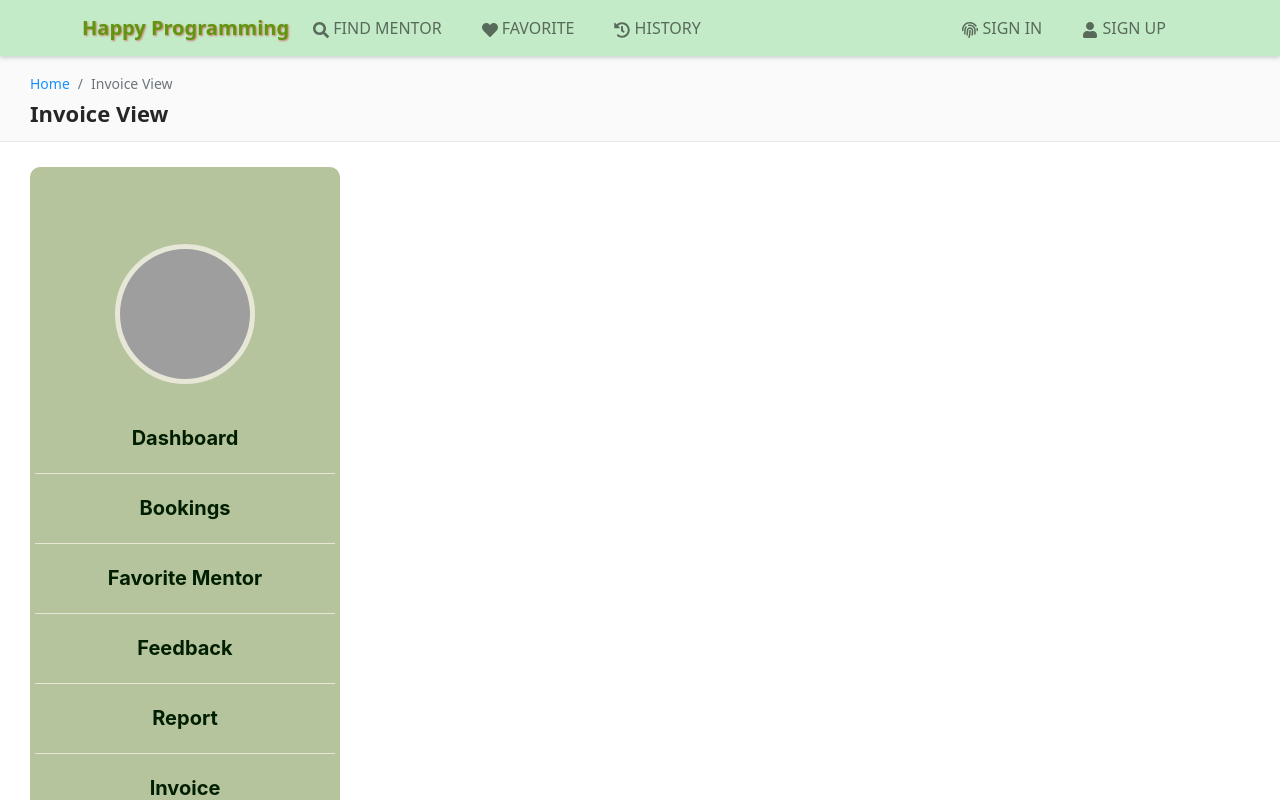
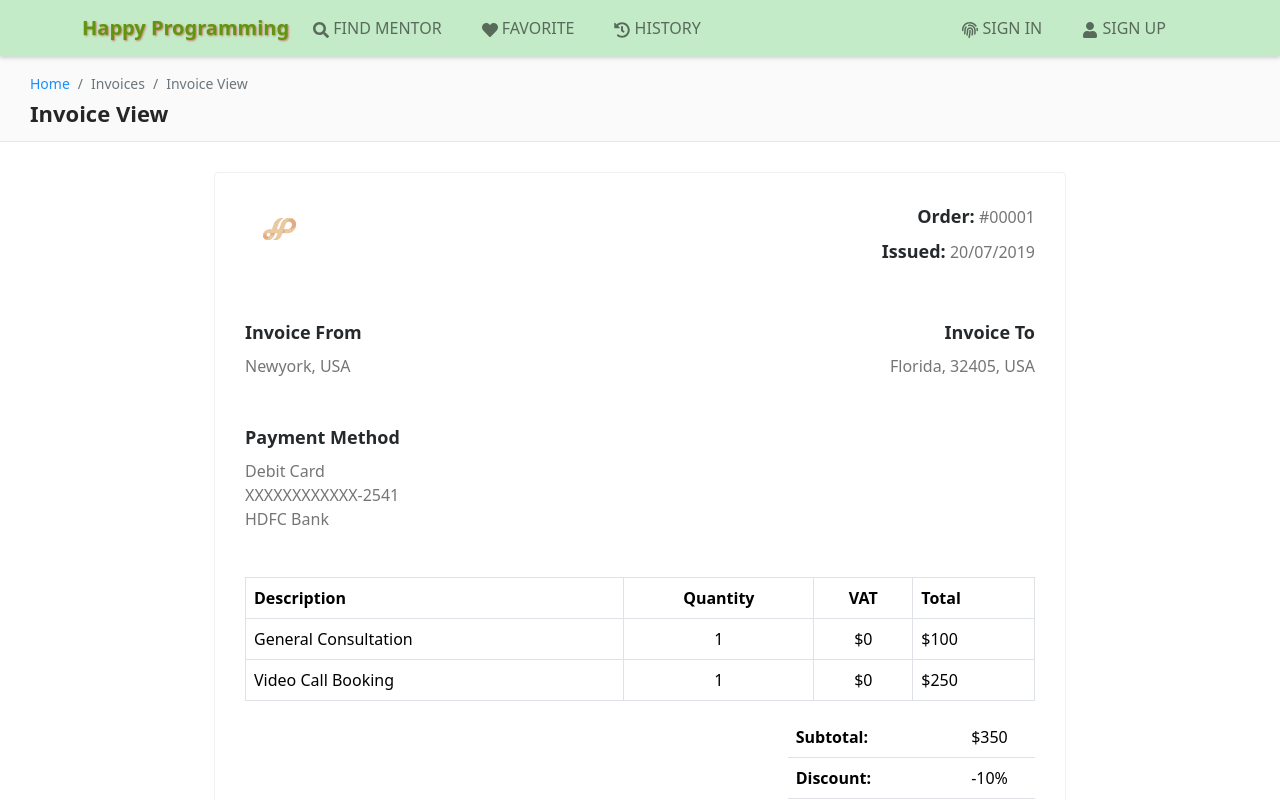
Before and after one commit to ThangBuii/Happy_Programming_Group5, a React (Create React App) app: page /invoice/1 in a window 1280 px wide. Shown: the top 800 px of the page. Built offline with nearby package versions, Linux system fonts and the light colour scheme; no server answers; grey boxes are pictures that could not be loaded.

Commit message:
cpl invoice

```diff
--- a/src/pages/invoice-view/index.js
+++ b/src/pages/invoice-view/index.js
@@ -1,12 +1,194 @@
-import MainLayout from "../../component/main-layout";
+import { useNavigate } from "react-router";
+import { Container } from "@mui/material";
+import LogoImage from "../../assets/logo.png";
+import { useEffect, useState } from "react";
 import styles from "./index.module.css";
+import { convertNumberToString } from "../invoice";
+
+function createData(invoiceId, invoiceFrom, invoiceTo, issuedDate) {
+  return { invoiceId, invoiceFrom, invoiceTo, issuedDate };
+}
+
+const fakeInvoiceViewData = createData(
+  "1",
+  "Newyork, USA",
+  "Florida, 32405, USA",
+  "20/07/2019"
+);
 
 const InvoiceView = () => {
+  const [invoiceView, setInvoiceView] = useState({ ...fakeInvoiceViewData });
+  const navigate = useNavigate();
+
+  useEffect(() => {
+    fetch("http://localhost:9999/report-list/mentorId")
+      .then((resp) => resp.json())
+      .then((data) => {
+        setInvoiceView(data);
+      })
+      .catch((err) => {
+        console.log(err);
+        setInvoiceView({ ...fakeInvoiceViewData });
+      });
+  }, []);
+
   return (
-    <MainLayout
-      pageTitle={"Invoice View"}
-      layoutContent={<div className={styles.layoutWrapper}></div>}
-    />
+    <div className={styles.layoutWrapper}>
+      <div className={styles.breadcumBarWrapper}>
+        <div className={styles.bcLeft}>
+          <div>
+            <span className={styles.bcHome} onClick={() => navigate("/")}>
+              Home
+            </span>
+            <span
+              className={styles.bcPersonProfile}
+              onClick={() => navigate("/invoice")}
+            >
+              Invoices
+            </span>
+            <span className={styles.bcPersonProfile}>Invoice View</span>
+          </div>
+          <h2>Invoice View</h2>
+        </div>
+      </div>
+      <div className={styles.containerWrapper}>
+        <Container
+          maxWidth="md"
+          sx={{
+            padding: "30px 0 0",
+          }}
+        >
+          <div className={styles.invoiceContent}>
+            <div className={styles.invoiceItem}>
+              <div className="row">
+                <div className="col-md-6">
+                  <div className={styles.invoiceLogo}>
+                    <img src={LogoImage} alt="logo" />
+                  </div>
+                </div>
+                <div className="col-md-6">
+                  <p className={styles.invoiceDetails}>
+                    <strong className={styles.customText}>Order:</strong> #
+                    {convertNumberToString(invoiceView.invoiceId, 5)} <br />
+                    <strong className={styles.customText}>Issued:</strong>{" "}
+                    {invoiceView.issuedDate}
+                  </p>
+                </div>
+              </div>
+            </div>
+            <div className={styles.invoiceItem}>
+              <div className="row">
+                <div className="col-md-6">
+                  <div className={styles.invoiceInfo}>
+                    <strong className={styles.customText}>Invoice From</strong>
+                    <p className={styles.invoiceAddress}>
+                      {invoiceView.invoiceFrom} <br />
+                    </p>
+                  </div>
+                </div>
+                <div className="col-md-6">
+                  <div className={styles.invoiceDetails}>
+                    <strong className={styles.customText}>Invoice To</strong>
+                    <p className={styles.invoiceAddress}>
+                      {invoiceView.invoiceTo} <br />
+                    </p>
+                  </div>
+                </div>
+              </div>
+            </div>
+            <div className={styles.invoiceItem}>
+              <div className="row">
+                <div className="col-md-12">
+                  <div className={styles.invoiceInfo}>
+                    <strong className={styles.customText}>
+                      Payment Method
+                    </strong>
+                    <p className="invoice-details invoice-details-two">
+                      Debit Card <br />
+                      XXXXXXXXXXXX-2541 <br />
+                      HDFC Bank
+                      <br />
+                    </p>
+                  </div>
+                </div>
+              </div>
+            </div>
+            <div className={styles.invoiceItem}>
+              <div className="row">
+                <div className="col-md-12">
+                  <div className="table-responsive">
+                    <table className="invoice-table table table-bordered">
+                      <thead>
+                        <tr>
+                          <th>Description</th>
+                          <th className="text-center">Quantity</th>
+                          <th className="text-center">VAT</th>
+                          <th className="text-right">Total</th>
+                        </tr>
+                      </thead>
+                      <tbody>
+                        <tr>
+                          <td>General Consultation</td>
+                          <td className="text-center">1</td>
+                          <td className="text-center">$0</td>
+                          <td className="text-right">$100</td>
+                        </tr>
+                        <tr>
+                          <td>Video Call Booking</td>
+                          <td className="text-center">1</td>
+                          <td className="text-center">$0</td>
+                          <td className="text-right">$250</td>
+                        </tr>
+                      </tbody>
+                    </table>
+                  </div>
+                </div>
+                <div
+                  className="col-md-6 col-xl-4 ml-auto"
+                  style={{ marginLeft: "auto" }}
+                >
+                  <div className="table-responsive">
+                    <table className="invoice-table-two table">
+                      <tbody>
+                        <tr>
+                          <th>Subtotal:</th>
+                          <td>
+                            <span>$350</span>
+                          </td>
+                        </tr>
+                        <tr>
+                          <th>Discount:</th>
+                          <td>
+                            <span>-10%</span>
+                          </td>
+                        </tr>
+                        <tr>
+                          <th>Total Amount:</th>
+                          <td>
+                            <span>$315</span>
+                          </td>
+                        </tr>
+                      </tbody>
+                    </table>
+                  </div>
+                </div>
+              </div>
+            </div>
+            <div class="other-info">
+              <h4>Other information</h4>
+              <p class="text-muted mb-0">
+                Lorem ipsum dolor sit amet, consectetur adipiscing elit. Vivamus
+                sed dictum ligula, cursus blandit risus. Maecenas eget metus non
+                tellus dignissim aliquam ut a ex. Maecenas sed vehicula dui, ac
+                suscipit lacus. Sed finibus leo vitae lorem interdum, eu
+                scelerisque tellus fermentum. Curabitur sit amet lacinia lorem.
+                Nullam finibus pellentesque libero.
+              </p>
+            </div>
+          </div>
+        </Container>
+      </div>
+    </div>
   );
 };
 
--- a/src/pages/invoice-view/index.module.css
+++ b/src/pages/invoice-view/index.module.css
@@ -0,0 +1,87 @@
+.breadcumBarWrapper {
+  background-color: rgba(246, 246, 246, 0.525);
+  border-bottom: 1px solid #e3e8eb;
+  padding: 15px 30px;
+  width: 100%;
+  display: flex;
+  align-items: center;
+  flex-direction: column;
+}
+
+.bcLeft {
+  flex: 1;
+}
+
+@media (min-width: 768px) {
+  .breadcumBarWrapper {
+    flex-direction: row;
+  }
+}
+
+.bcHome {
+  background-color: transparent;
+  font-size: 14px;
+  color: #1890ff;
+  cursor: pointer;
+}
+
+.bcPersonProfile {
+  padding-left: 0.5rem;
+  color: #6c757d;
+  font-size: 14px;
+  cursor: pointer;
+}
+
+.bcPersonProfile::before {
+  display: inline-block;
+  padding-right: 0.5rem;
+  color: #6c757d;
+  content: "/";
+  font-size: 14px;
+}
+
+.breadcumBarWrapper h2 {
+  color: rgba(0, 0, 0, 0.85);
+  font-size: 22px;
+  font-weight: 700;
+  margin: 5px 0 0;
+}
+
+.containerWrapper {
+  min-height: 600px;
+}
+
+.invoiceContent {
+  background-color: #fff;
+  border: 1px solid #f0f0f0;
+  border-radius: 4px;
+  margin-bottom: 30px;
+  padding: 30px;
+}
+
+.invoiceLogo {
+  margin-bottom: 30px;
+}
+
+.invoiceLogo img {
+  width: auto;
+  max-height: 52px;
+}
+
+.invoiceItem {
+  color: #757575;
+  font-weight: 500;
+  margin-bottom: 30px;
+}
+
+.invoiceDetails {
+  text-align: right;
+}
+
+.customText {
+  font-size: 18px;
+  color: #26292c;
+  font-weight: 700;
+  margin-bottom: 8px;
+  display: inline-block;
+}
--- a/src/pages/invoice/index.js
+++ b/src/pages/invoice/index.js
@@ -58,10 +58,10 @@ const fakeInvoiceListData = [
   ),
 ];
 
-function convertNumberToString(number) {
+export function convertNumberToString(number, numOfString) {
   let str = number.toString();
 
-  while (str.length < 4) {
+  while (str.length < numOfString) {
     str = "0" + str;
   }
 
@@ -139,7 +139,10 @@ const Invoice = () => {
                       <Link
                         to={`/invoice/${item.invoiceId}`}
                         className={styles.customIdLink}
-                      >{`#INV-${convertNumberToString(item.invoiceId)}`}</Link>
+                      >{`#INV-${convertNumberToString(
+                        item.invoiceId,
+                        4
+                      )}`}</Link>
                     </TableCell>
                     <TableCell align="left">
                       <div className={styles.mentorInfoWrapper}>
```
